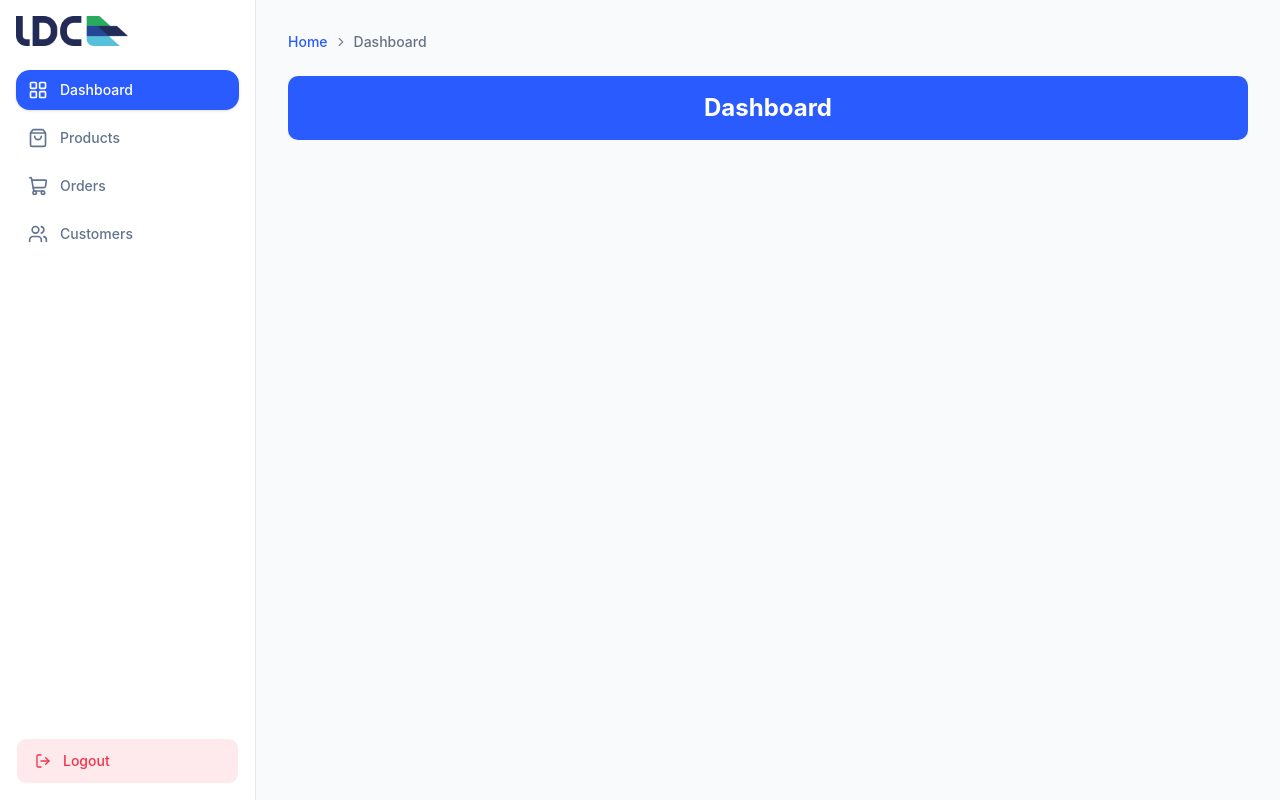
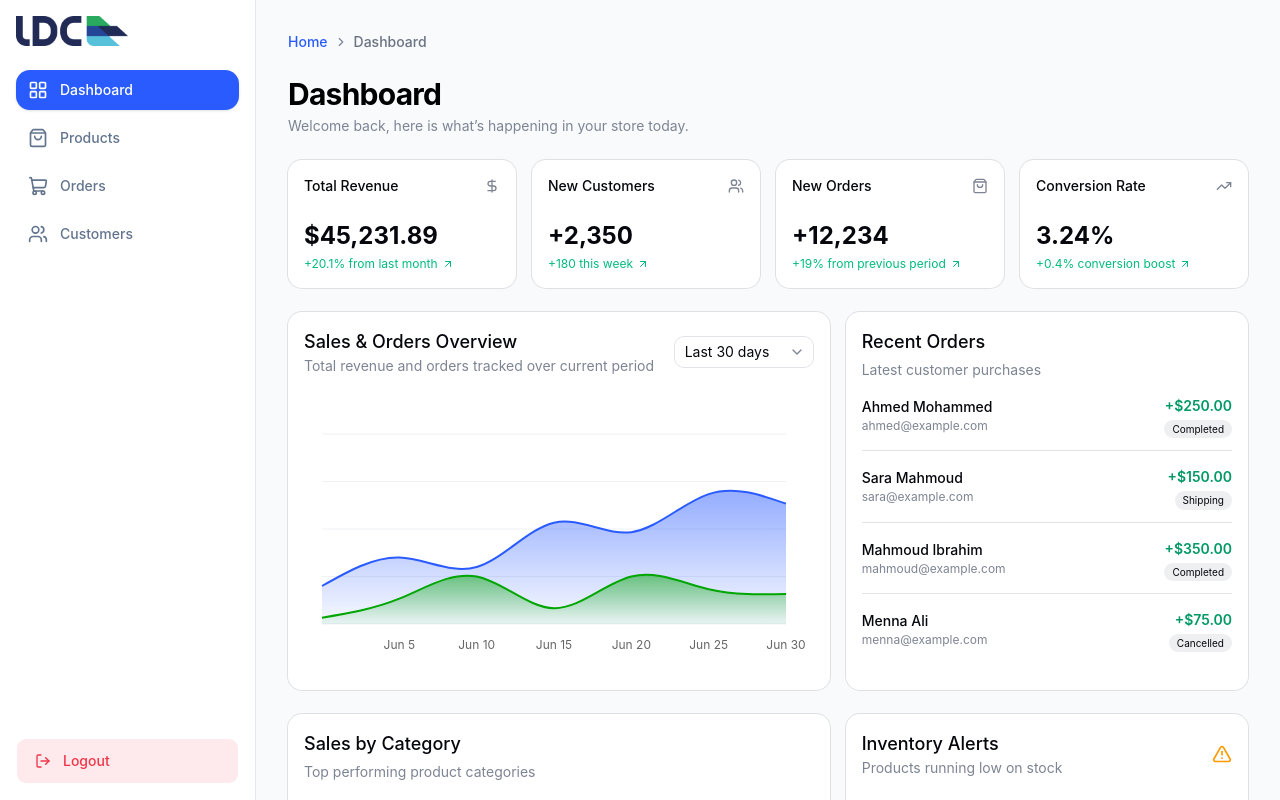
Before and after one commit to ibrahimzaher/ldc-ecommerce, a React (Vite) app: page /dashboard in a window 1280 px wide. Built offline with nearby package versions, Linux system fonts and the light colour scheme; sample sign-in values are in the browser's storage.

Commit message:
feat: enhance DashboardPage with new components and data filtering

```diff
--- a/src/features/dashboard/pages/Dashboard/DashboardPage.tsx
+++ b/src/features/dashboard/pages/Dashboard/DashboardPage.tsx
@@ -1,9 +1,122 @@
+import * as React from "react";
+
+import { type ChartConfig } from "@/shared/components/ui/chart";
+import { StatsGrid } from "./components/StatsGrid";
+import { SalesChartCard } from "./components/SalesChartCard";
+import { RecentOrdersCard } from "./components/RecentOrdersCard";
+import { CategoryChartCard } from "./components/CategoryChartCard";
+import { InventoryAlertsCard } from "./components/InventoryAlertsCard";
+
+const salesData = [
+  { date: "2026-06-01", revenue: 1200, orders: 200 },
+  { date: "2026-06-05", revenue: 2100, orders: 800 },
+  { date: "2026-06-10", revenue: 1800, orders: 1500 },
+  { date: "2026-06-15", revenue: 3200, orders: 500 },
+  { date: "2026-06-20", revenue: 2900, orders: 1500 },
+  { date: "2026-06-25", revenue: 4100, orders: 1100 },
+  { date: "2026-06-30", revenue: 3800, orders: 950 },
+];
+
+const chartConfig = {
+  revenue: { label: "Revenue ($)", color: "var(--chart-1)" },
+  orders: { label: "Orders", color: "var(--chart-2)" },
+} satisfies ChartConfig;
+
+const categoryData = [
+  { category: "Electronics", sales: 4500 },
+  { category: "Clothing", sales: 3200 },
+  { category: "Home & Kitchen", sales: 2100 },
+  { category: "Beauty", sales: 1500 },
+  { category: "Sports", sales: 900 },
+];
+
+const categoryConfig = {
+  sales: { label: "Sales ($)", color: "var(--chart-3)" },
+} satisfies ChartConfig;
+
+const recentSalesData = [
+  {
+    name: "Ahmed Mohammed",
+    email: "ahmed@example.com",
+    amount: "+$250.00",
+    status: "Completed",
+  },
+  {
+    name: "Sara Mahmoud",
+    email: "sara@example.com",
+    amount: "+$150.00",
+    status: "Shipping",
+  },
+  {
+    name: "Mahmoud Ibrahim",
+    email: "mahmoud@example.com",
+    amount: "+$350.00",
+    status: "Completed",
+  },
+  {
+    name: "Menna Ali",
+    email: "menna@example.com",
+    amount: "+$75.00",
+    status: "Cancelled",
+  },
+];
+
+const lowStockProducts = [
+  { name: "Wireless Earbuds Pro", stock: 4, category: "Electronics" },
+  { name: "Smart Watch Series 5", stock: 2, category: "Electronics" },
+  { name: "Running Shoes X", stock: 5, category: "Sports" },
+  { name: "Cotton Oversized Hoodie", stock: 3, category: "Clothing" },
+];
+
 export default function DashboardPage() {
+  const [timeRange, setTimeRange] = React.useState("30d");
+
+  const filteredData = salesData.filter((item) => {
+    const date = new Date(item.date);
+    const referenceDate = new Date("2026-06-30");
+    let daysToSubtract = 30;
+
+    if (timeRange === "7d") {
+      daysToSubtract = 7;
+    }
+
+    const startDate = new Date(referenceDate);
+    startDate.setDate(startDate.getDate() - daysToSubtract);
+    return date >= startDate;
+  });
+
   return (
-    <div>
-      <h1 className="text-2xl font-bold bg-primary text-primary-foreground p-4 rounded-lg text-center">
-        Dashboard
-      </h1>
+    <div className="flex flex-col gap-6 w-full">
+      <div className="flex flex-col sm:flex-row sm:items-center sm:justify-between gap-4">
+        <div>
+          <h1 className="text-2xl text-black md:text-3xl font-bold tracking-tight">
+            Dashboard
+          </h1>
+          <p className="text-sm text-muted-foreground mt-1">
+            Welcome back, here is what’s happening in your store today.
+          </p>
+        </div>
+      </div>
+
+      <StatsGrid />
+
+      <div className="grid gap-4 grid-cols-1 lg:grid-cols-7">
+        <SalesChartCard
+          timeRange={timeRange}
+          setTimeRange={setTimeRange}
+          filteredData={filteredData}
+          chartConfig={chartConfig}
+        />
+        <RecentOrdersCard orders={recentSalesData} />
+      </div>
+
+      <div className="grid gap-4 grid-cols-1 lg:grid-cols-7">
+        <CategoryChartCard
+          categoryData={categoryData}
+          categoryConfig={categoryConfig}
+        />
+        <InventoryAlertsCard lowStockProducts={lowStockProducts} />
+      </div>
     </div>
   );
 }
```
